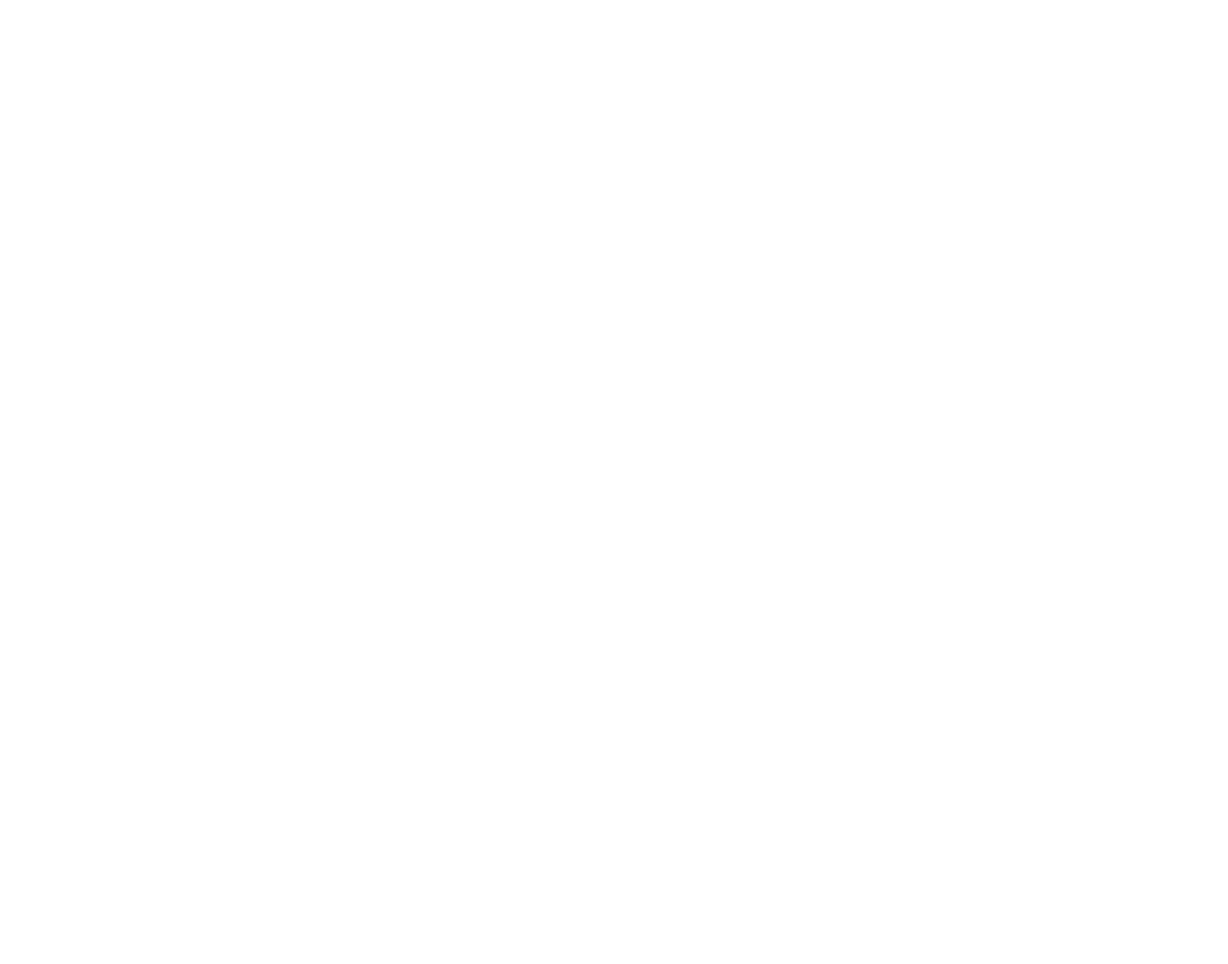
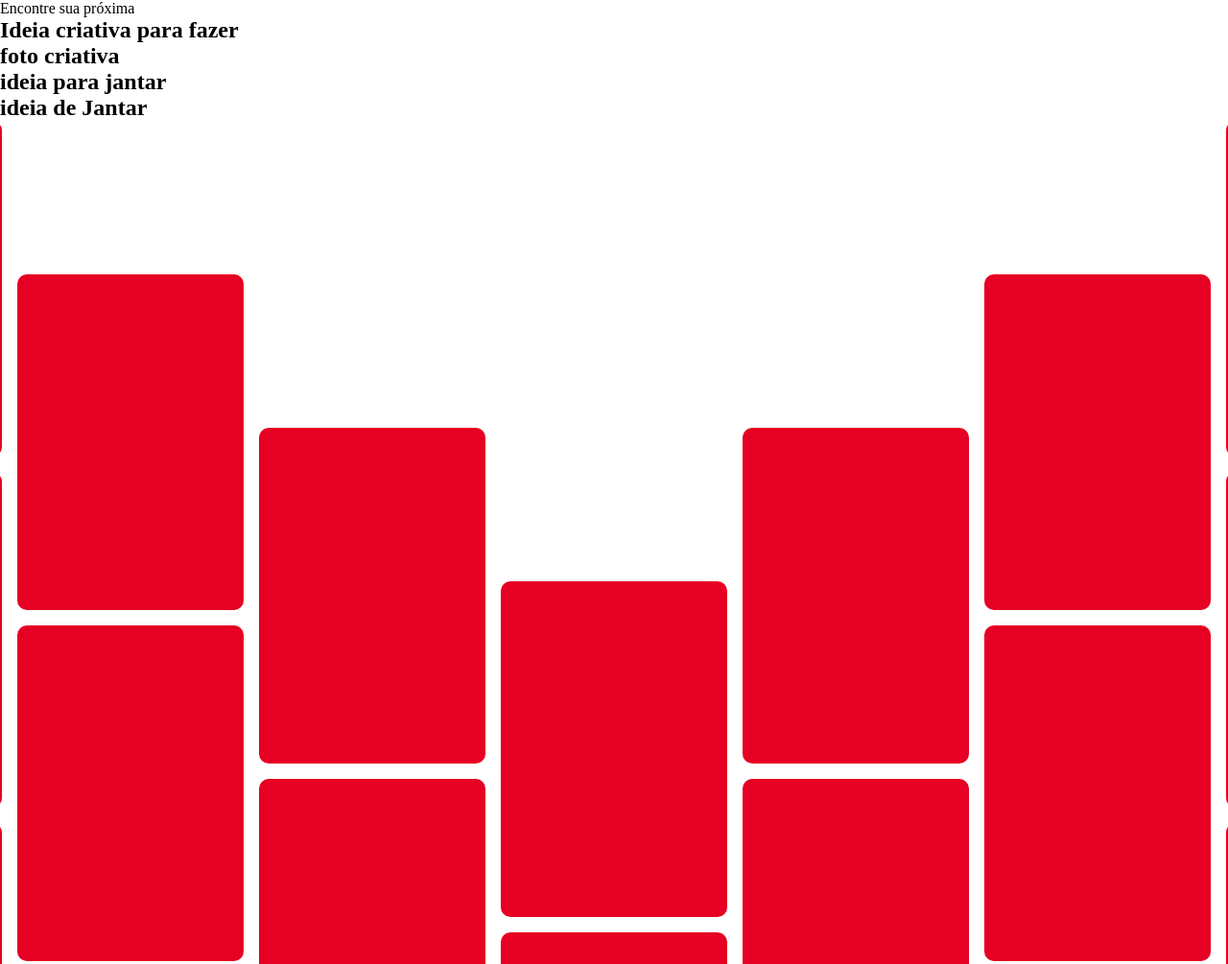
Before and after one commit to douglasliman/pinterest-clone, a plain HTML site: page index.html in a window 1280 px wide. Shown: the top 1005 px of the page at 96% size. Before the commit the page ends 800 px from the top, so only its background shows below. Drawn offline with Linux system fonts and the light colour scheme.

Commit message:
imagens-grid

```diff
--- a/index.html
+++ b/index.html
@@ -10,7 +10,18 @@
 </head>
 
 <body>
-
+        <div class="heading">
+            <div class="presentation">
+                <span class="text">Encontre sua próxima </span>
+                <div class="wrapper">
+                    <h2>Ideia criativa para fazer</h2>
+                    <h2>foto criativa</h2>
+                    <h2>ideia para jantar</h2>
+                    <h2>ideia de Jantar</h2>
+                </div>
+            </div>
+        </div>
+    <div class="grid-container">
         <div class="grid">
             <div class="column">
                 <div class="item"></div>
@@ -62,6 +73,7 @@
                 <div class="item"></div>
             </div>
         </div>
+    </div>
 </body>
 
 </html>
--- a/styles/_grid.scss
+++ b/styles/_grid.scss
@@ -1,4 +1,54 @@
+
+
+.grid-container{
+    // margin-top: -32px;
+    display: flex;
+    flex-direction: column;
+    align-items: center;
+    overflow: hidden;
+}
 .grid{
     display: grid;
     grid-template-columns: repeat(7,252px);
 }
+
+.column{
+    width: 100%;
+    display: flex;
+    flex-direction: column;
+    align-items: center;
+
+     &:nth-child(1){
+        margin-top: 0px;
+     }
+     &:nth-child(2){
+        margin-top: 160px;
+     }
+     &:nth-child(3){
+        margin-top: 320px;
+     }
+     &:nth-child(4){
+        margin-top: 480px;
+     }
+     &:nth-child(5){
+        margin-top: 320px;
+     }
+     &:nth-child(6){
+        margin-top: 160px;
+     }
+     &:nth-child(7){
+        margin-top: 0px;
+     }
+}
+
+.item{
+   width: 236px;
+ height: 350px;
+   background: $red;
+   border-radius: 10px;
+
+}
+
+.item:not(:first-child){
+    margin-top: 16px;
+}
```
Also changed, not shown: styles/style.css, 1 other file. Lines whose indentation alone changed are shown as unchanged.
